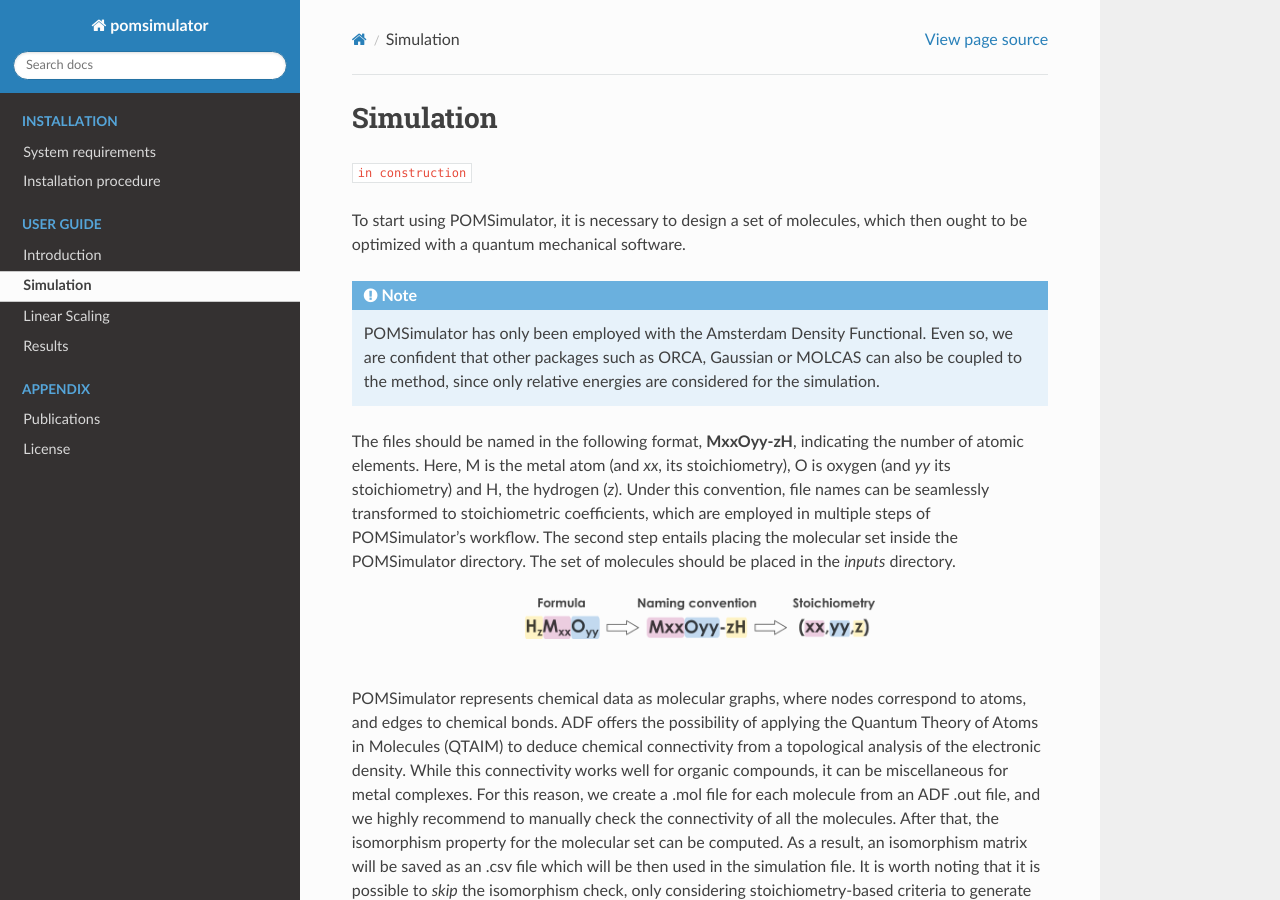
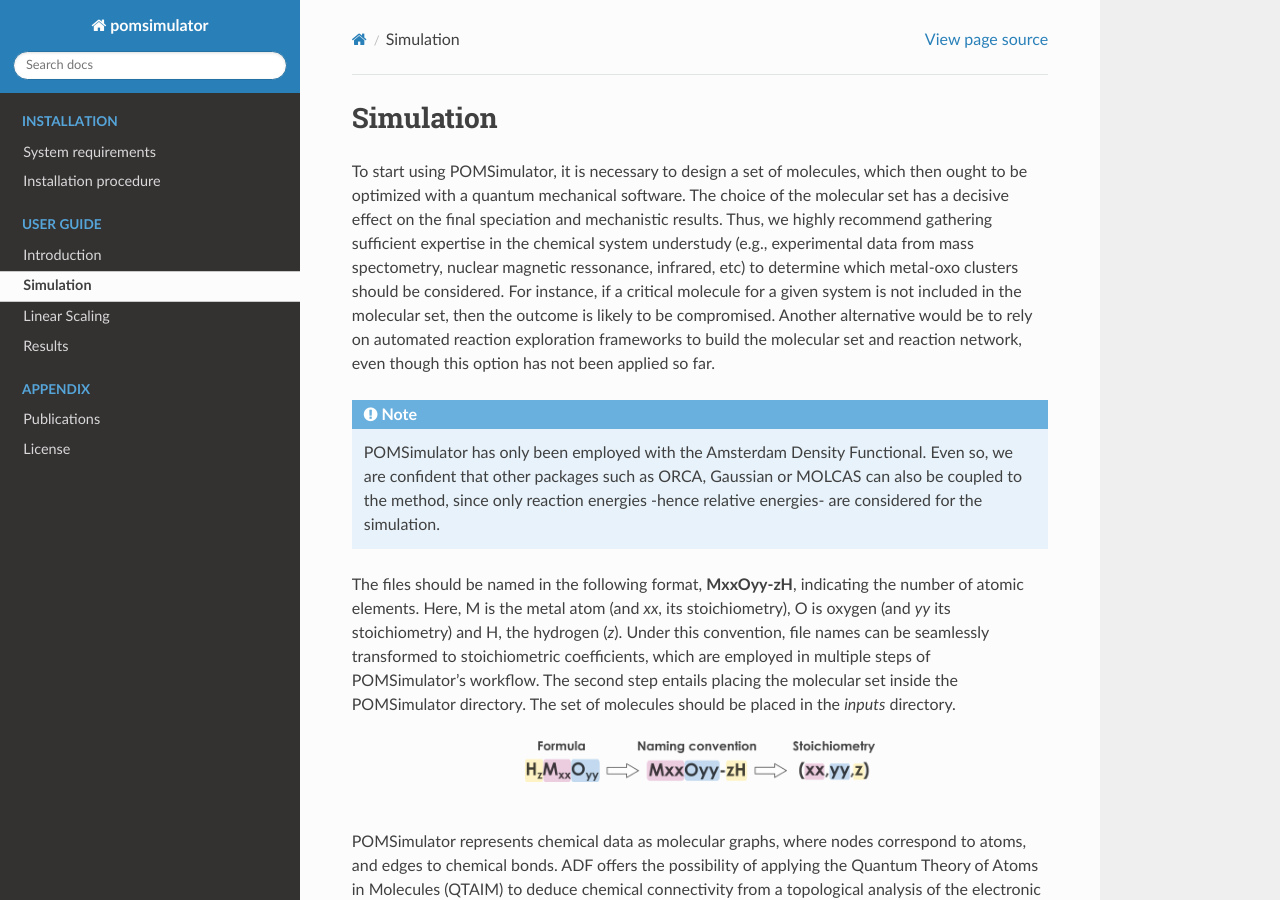
Before and after one commit to petrusen/pomsimulator, a Sphinx documentation site: the page built from docs/source/simulation.rst, in a window 1280 px wide and 900 px high. Built offline with Sphinx 7.4.7 and the Read the Docs theme 2.0.0, drawn with Linux system fonts in a browser that asks for light colours; pages that are not in the unit, such as notebooks, are missing from menus.

Commit message:
Added comments on molecular set

```diff
--- a/docs/source/diagrams.rst
+++ b/docs/source/diagrams.rst
@@ -1,7 +1,5 @@
 Results
 ====================
-
-``in construction``
 
 
 After POMSimulator has run its simulation in **section 1**, and then treated this information, we can now visualize the results.
--- a/docs/source/intro.rst
+++ b/docs/source/intro.rst
@@ -1,7 +1,5 @@
 Introduction
 ============
-
-``in construction``
 
 In this section, we explain how the package is organized to aid potential users. It is worth highlighting that we have
 designed the code in a modular way. In this manner, users can easily employ separate parts of the workflow without
--- a/docs/source/scaling.rst
+++ b/docs/source/scaling.rst
@@ -1,7 +1,5 @@
 Linear Scaling
 ====================
-
-``in construction``
 
 Next step is focused on processing the calculated data. We move from the `simulations/` folder, to the
 `utilities/` folder. From all speciation models we need to know which one is **the most accurate model**.
--- a/docs/source/simulation.rst
+++ b/docs/source/simulation.rst
@@ -1,12 +1,14 @@
 Simulation
 ================
 
-``in construction``
+To start using POMSimulator, it is necessary to design a set of molecules, which then ought to be optimized with a quantum
+mechanical software. The choice of the molecular set has a decisive effect on the final speciation and mechanistic results.
+Thus, we highly recommend gathering sufficient expertise in the chemical system understudy (e.g., experimental data from mass spectometry,
+nuclear magnetic ressonance, infrared, etc) to determine which metal-oxo clusters should be considered. For instance, if a critical molecule for
+a given system is not included in the molecular set, then the outcome is likely to be compromised. Another alternative would be
+to rely on automated reaction exploration frameworks to build the molecular set and reaction network, even though this option has not been applied so far.
 
-To start using POMSimulator, it is necessary to design a set of molecules, which then ought to be optimized with a quantum
-mechanical software.
-
-.. note:: POMSimulator has only been employed with the Amsterdam Density Functional. Even so, we are confident that other packages such as ORCA, Gaussian or MOLCAS can also be coupled to the method, since only relative energies are considered for the simulation.
+.. note:: POMSimulator has only been employed with the Amsterdam Density Functional. Even so, we are confident that other packages such as ORCA, Gaussian or MOLCAS can also be coupled to the method, since only reaction energies -hence relative energies- are considered for the simulation.
 
 The files should be named in the following format, **MxxOyy-zH**, indicating the number of atomic elements. Here, M is the metal atom (and *xx*, its stoichiometry), O is oxygen (and *yy* its stoichiometry) and H, the hydrogen (*z*). Under this
 convention, file names can be seamlessly transformed to stoichiometric coefficients, which are employed in multiple
```
